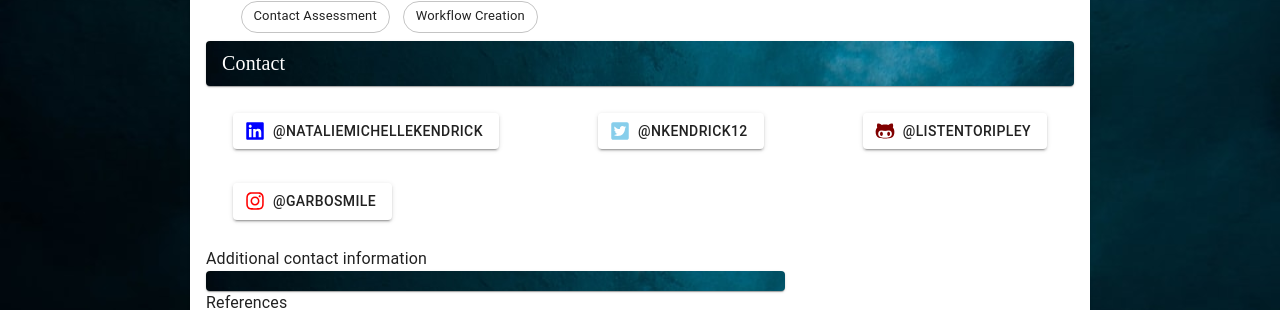
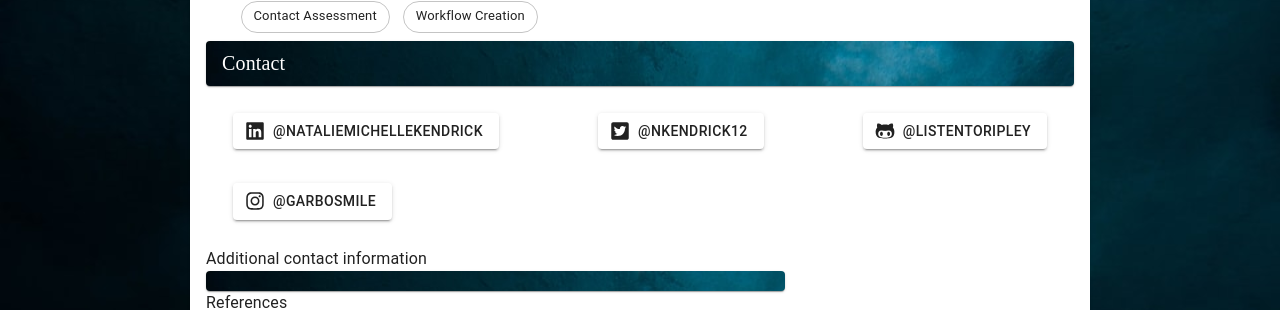
Before and after one commit to listenToRipley/nataliekendrick, a React (Create React App) app: page /resume in a window 1280 px wide. Shown: the part 2035-2345 px from the top of the page. Built offline with nearby package versions, Linux system fonts and the light colour scheme.

Commit message:
map complete

```diff
--- a/src/Components/ResumeContacts.js
+++ b/src/Components/ResumeContacts.js
@@ -63,6 +63,24 @@ const ResumeContact = () => {
       icon: <FaLinkedin/>,
       link: 'https://www.linkedin.com/in/nataliemichellekendrick/',
       title: '@nataliemichellekendrick'
+    },
+    {
+      type: 'twitter',
+      icon: <FaTwitterSquare/>,
+      link: 'https://twitter.com/NKendrick12',
+      title: '@NKendrick12'
+    },
+    {
+      type: 'github',
+      icon: <FaGithubAlt/>,
+      link: 'https://github.com/listenToRipley',
+      title: '@listenToRipley'
+    },
+    {
+      type: 'instagram',
+      icon: <FaInstagram/>,
+      link: 'https://www.instagram.com/garbosmile/?hl=en',
+      title: '@garbosmile'
     }
   ];
 
@@ -73,6 +91,21 @@ const ResumeContact = () => {
   //   title: ''
   // }
 
+  const media = contactDetails.map((each) => {
+    return (
+      <div className={classes.contactGrid} >
+      <Button className={classes.contactButton}
+         variant="contained"
+         aria-label={each.type}
+         startIcon={each.icon}
+         onClick={() => window.open(`${each.link}`)}
+         >
+           {each.title}
+        </Button>
+     </div>
+    )
+  })
+
 
   return(
     <div>
@@ -80,43 +113,7 @@ const ResumeContact = () => {
       <ListItem className={classes.sectionTitle}>Contact</ListItem>
     </Paper>
       <div className={classes.additionalContact}>
-      <div className={classes.contactGrid} >
-         <Button className={classes.contactButton}
-            variant="contained"
-            aria-label="linked in"
-            startIcon={<FaLinkedin color={'blue'}/>}
-            onClick={() => window.open('https://www.linkedin.com/in/nataliemichellekendrick/')}
-            >
-              @nataliemichellekendrick
-           </Button>
-        </div>
-
-        <div className={classes.contactGrid}>
-          <Button className={classes.contactButton}          variant="contained"         aria-label="twitter contact"         startIcon={<FaTwitterSquare color={'skyBlue'} />}         onClick={() => window.open('https://twitter.com/NKendrick12')}         >           @NKendrick12         </Button>      </div>
-
-        <div
-        className={classes.contactGrid}>
-        <Button className={classes.contactButton}
-         variant="contained"
-         aria-label="github contact"
-         startIcon={<FaGithubAlt color={'maroon'} />}
-         onClick={() => window.open('https://github.com/listenToRipley')}
-         >
-           @listenToRipley
-         </Button>
-        </div>
-
-        <div
-        className={classes.contactGrid}>
-        <Button className={classes.contactButton}
-        variant="contained"
-        aria-label="instagram contact"
-        startIcon={<FaInstagram color={'red'}/>}
-        onClick={() => window.open('https://www.instagram.com/garbosmile/?hl=en')}
-        >
-          @garbosmile
-        </Button>
-        </div>
+      {media}
 
       </div>
   </div>
```
